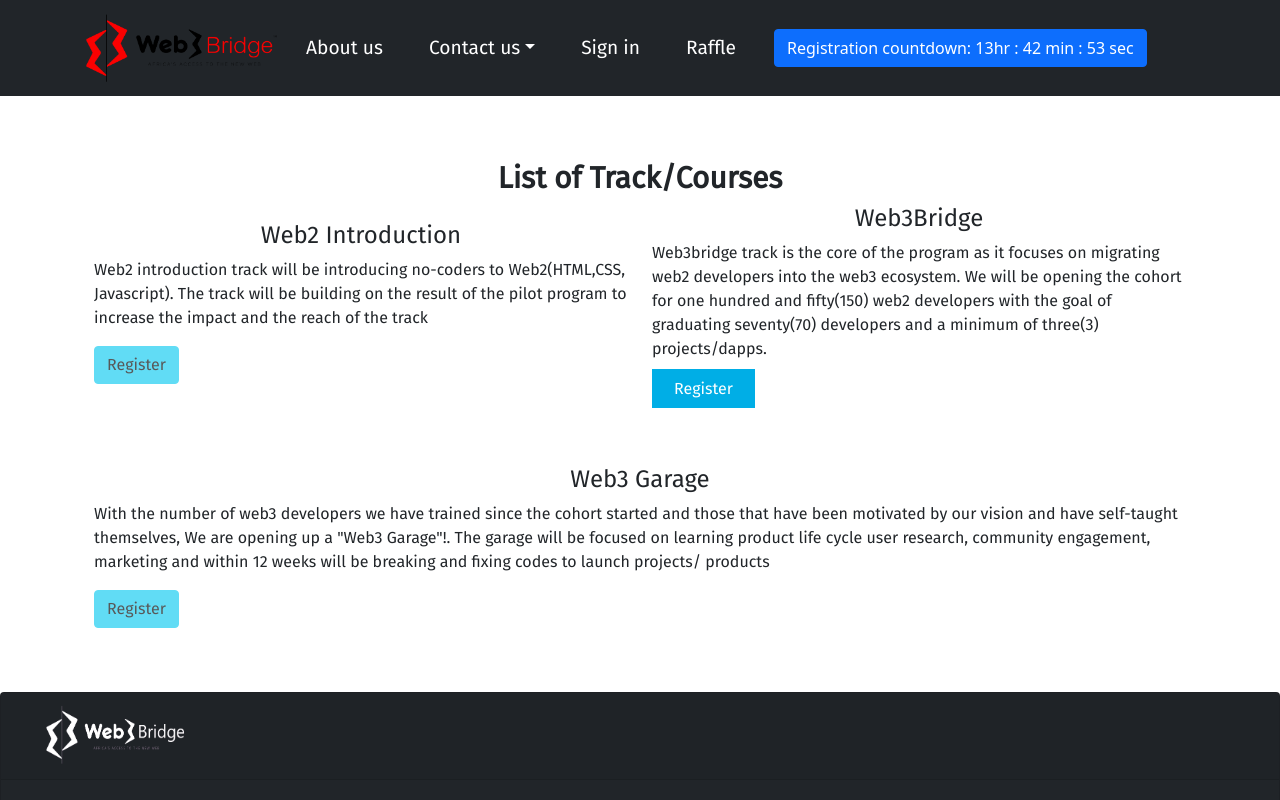
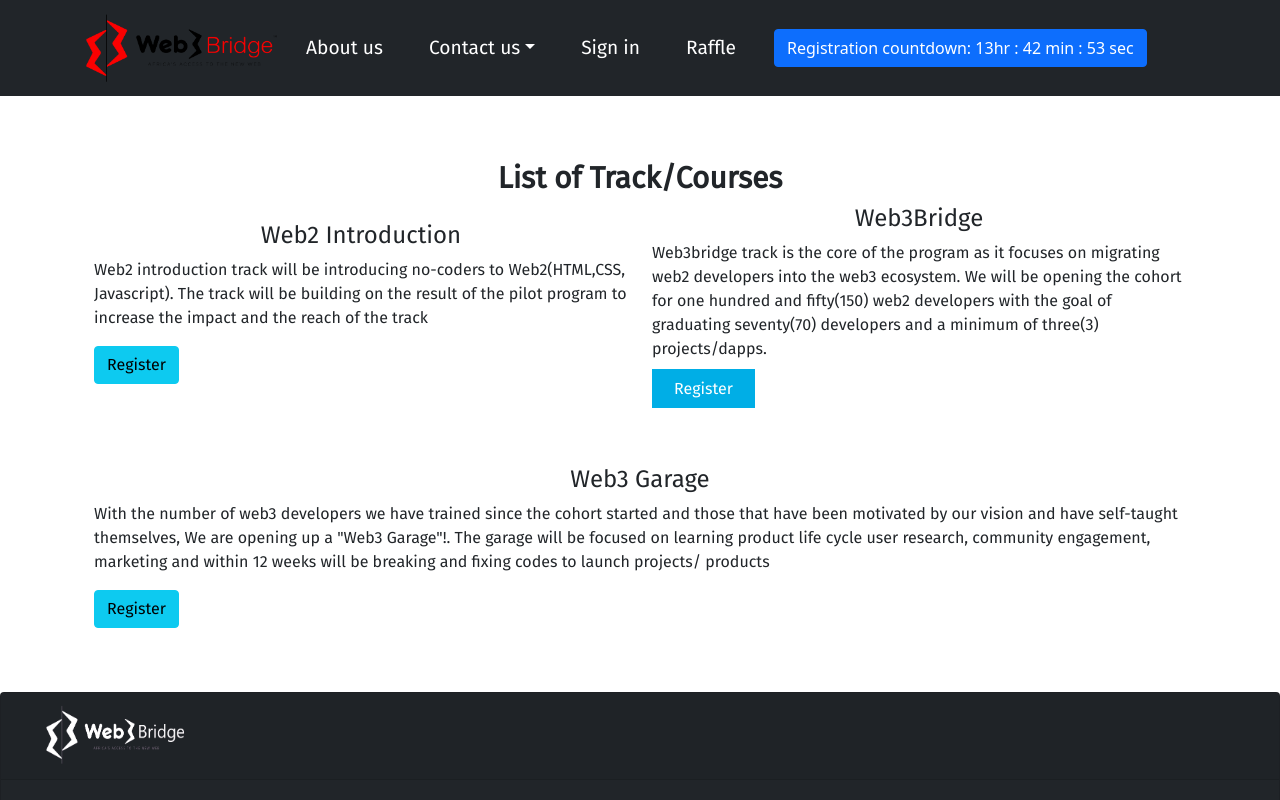
Before and after one commit to Bloceducare/Web3-new-landing-pg, a React (Create React App) app: page /Register in a window 1280 px wide. Shown: the top 800 px of the page. Built offline with nearby package versions, Linux system fonts and the light colour scheme; a web font is replaced by a local one; what @web3-react/injected-connector would draw is missing.

Commit message:
updated time

```diff
--- a/src/view/Register/index.js
+++ b/src/view/Register/index.js
@@ -16,7 +16,7 @@
                         The track will be building on the result of the pilot program to increase the impact and
                         the reach of the track
                     </p>
-                    <Button variant="info" href="" disabled>Register</Button>
+                    <Button variant="info" href="https://forms.gle/3nPRxXTcFn9prSNv9" >Register</Button>
                </Col>
                <Col>
                     <RegTag2>Web3Bridge</RegTag2>
@@ -37,7 +37,7 @@
                         The garage will be focused on learning product life cycle user research, community engagement,
                         marketing and within 12 weeks will be breaking and fixing codes to launch projects/ products
                     </p>
-                    <Button variant="info" href="" disabled>Register</Button>
+                    <Button variant="info" href="https://forms.gle/JMU8jKUsnzT7QxcD6">Register</Button>
                </Col>
            </Row>
         </Container>
```
